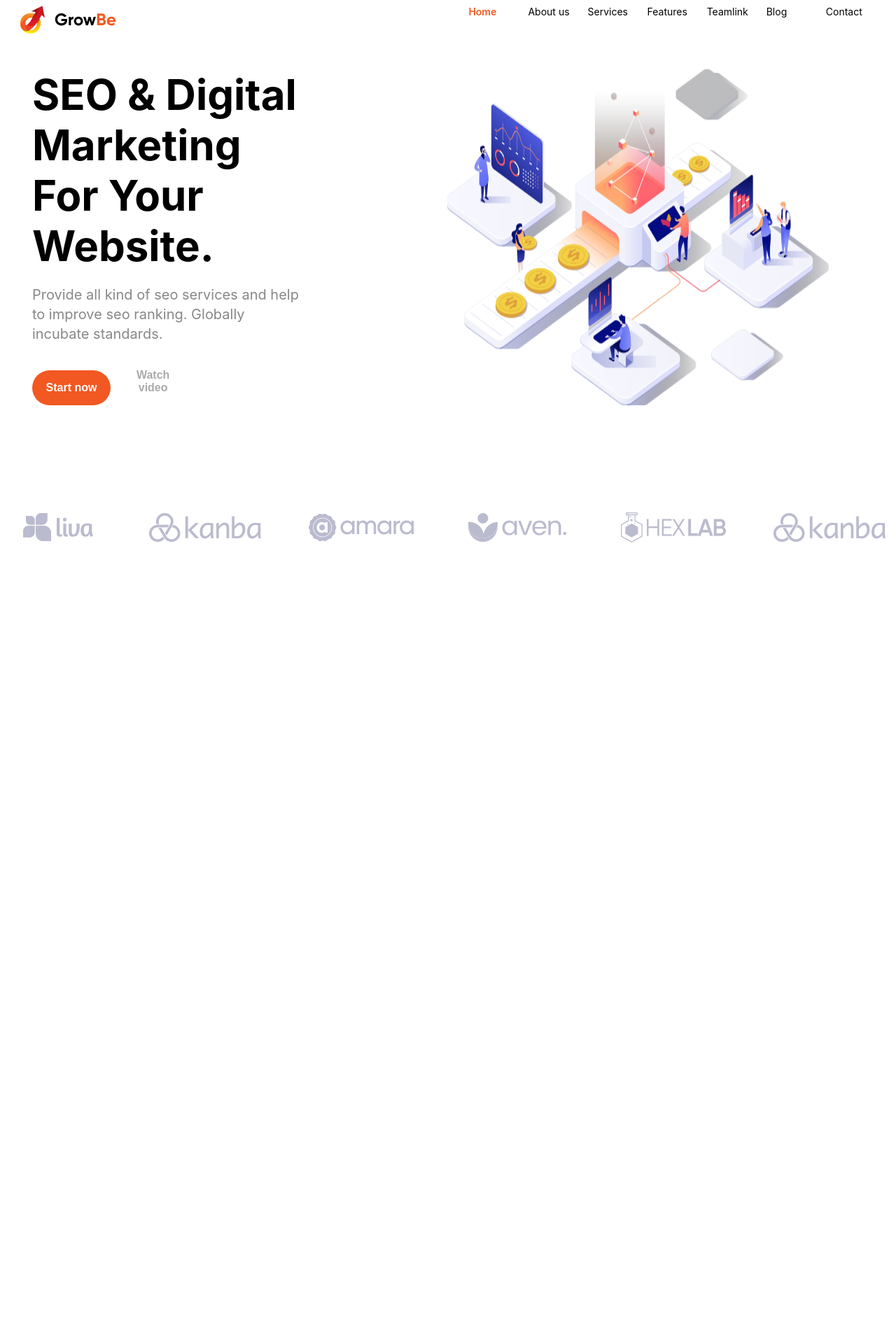
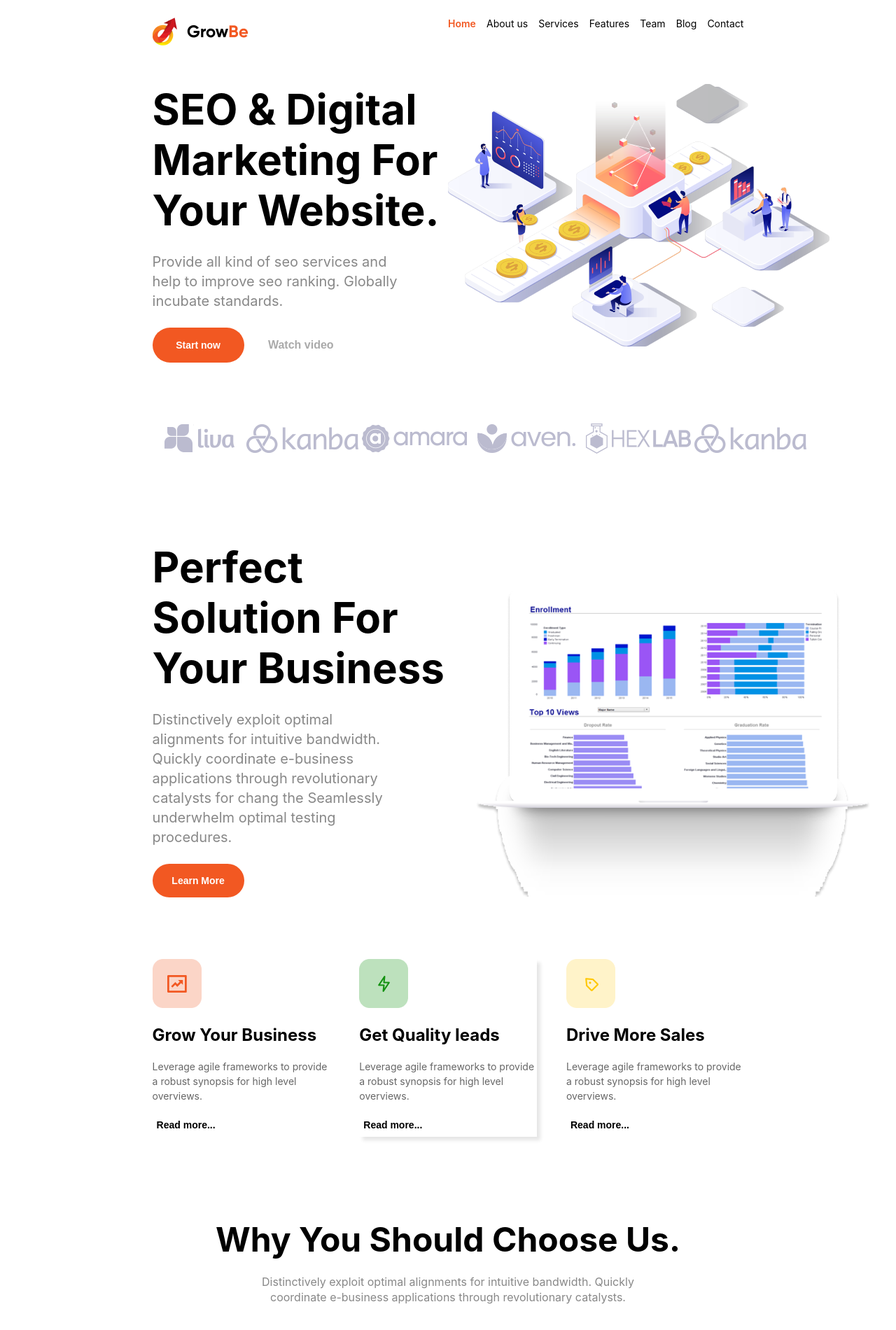
Before and after one commit to Debechelo/HTML.CSS, a plain HTML site: page GrowBe/index.html in a window 1280 px wide. Shown: the top 1900 px of the page at 70% size. Before the commit the page ends 887 px from the top, so only its background shows below. Drawn offline with Linux system fonts and the light colour scheme.

Commit message:
GrowBe1.5

```diff
--- a/GrowBe/index.html
+++ b/GrowBe/index.html
@@ -9,17 +9,24 @@
 </head>
 
 <body>
-    <div class="body_class">
     <div class="header">
-            <img class="logo" src="images/Logo.png" alt="">
+        <div class="logo">
+            <img class="logo" src="images/Logo.png" alt=""></div>
         <div class="menu">
-                <div href="" class="link_home">Home</div>
-                <div href="" class="link_menu">About us</div>
-                <div href="" class="link_menu">Services</div>
-                <div href="" class="link_menu">Features</div>
-                <div href="" class="link_menu">Teamlink</div>
-                <div href="" class="link_menu">Blog</div>
-                <div href="" class="link_menu">Contact</div>
+            <div class="link_home">
+                <link rel="stylesheet" href="">Home</div>
+            <div class="link_menu">
+                <link rel="stylesheet" href="">About us</div>
+            <div class="link_menu">
+                <link rel="stylesheet" href="">Services</div>
+            <div class="link_menu">
+                <link rel="stylesheet" href="">Features</div>
+            <div class="link_menu">
+                <link rel="stylesheet" href="">Team</div>
+            <div class="link_menu">
+                <link rel="stylesheet" href="">Blog</div>
+            <div class="link_menu">
+                <link rel="stylesheet" href="">Contact</div>
         </div>
     </div>
 
@@ -40,18 +47,107 @@
                     </button>
             </div>
         </div>
+        <div class="big_image">
             <img src="images/pngfind 1.png" alt="">
+        </div>
     </div>
 
     <div class="bottom">
-            <img src="images/1.png" alt="">
-            <img src="images/2.png" alt="">
-            <img src="images/3.png" alt="">
-            <img src="images/4.png" alt="">
-            <img src="images/5.png" alt="">
-            <img src="images/6.png" alt="">
+        <div class="image_logo">
+            <img src="images/1.png" alt=""></div>
+        <div class="image_logo">
+            <img src="images/2.png" alt=""></div>
+        <div class="image_logo">
+            <img src="images/3.png" alt=""></div>
+        <div class="image_logo">
+            <img src="images/4.png" alt=""></div>
+        <div class="image_logo">
+            <img src="images/5.png" alt=""></div>
+        <div class="image_logo">
+            <img src="images/6.png" alt=""></div>
+    </div>
+
+    <div class="top_content">
+        <div class="top_info">
+            <div class="info_1_top">
+                Perfect Solution For Your Business
+            </div>
+            <div class="info_2_top">
+                Distinctively exploit optimal alignments for intuitive bandwidth. Quickly coordinate e-business applications through revolutionary catalysts for chang the Seamlessly underwhelm optimal testing procedures.
+            </div>
+            <div class="top_button">
+                <button class="button_start">
+                    Learn More
+                    </button>
             </div>
         </div>
+        <div class="big_image">
+            <img src="images/macbook.png" alt="">
+        </div>
+    </div>
+
+    <div class="bottom">
+        <div class="card">
+            <div class="icon">
+                <img src="images/Icon1.png" alt="">
+            </div>
+            <div class="card_info_1">Grow Your Business</div>
+            <div class="card_info_2">Leverage agile frameworks to provide a robust synopsis for high level overviews.</div>
+            <button class="read_more_button"> Read more...</button>
+        </div>
+        <div class="card card_dop">
+            <div class="icon">
+                <img src="images/Icon2.png" alt="">
+            </div>
+            <div class="card_info_1">Get Quality Ieads</div>
+            <div class="card_info_2">Leverage agile frameworks to provide a robust synopsis for high level overviews.</div>
+            <button class="read_more_button">Read more...</button>
+        </div>
+        <div class="card">
+            <div class="icon">
+                <img src="images/Icon3.png" alt="">
+            </div>
+            <div class="card_info_1">Drive More Sales</div>
+            <div class="card_info_2">Leverage agile frameworks to provide a robust synopsis for high level overviews.</div>
+            <button class="read_more_button">Read more...</button>
+        </div>
+    </div>
+
+    <div class="info_center">
+        <div class="info_center_1">Why You Should Choose Us.</div>
+        <div class="info_center_2">Distinctively exploit optimal alignments for intuitive bandwidth. Quickly coordinate e-business applications through revolutionary catalysts.</div>
+    </div>
+
+    <div class="bottom">
+        <div class="card_learn_more">
+            <div class="image1">
+                <img src="images/img1.png" alt="" ;>
+            </div>
+            <div class="info_card_learn_more_1 ">Keyword Research</div>
+            <div class="info_card_learn_more_2 ">Business applications through revolutionary catalysts for chang the Seamlessly underwhelm dures.</div>
+            <button class="button_start button_dop ">Learn More ></button>
+        </div>
+
+        <div class="card_learn_more ">
+            <div class="image1 ">
+                <img src="images/img2.png " alt=" ">
+            </div>
+            <div class="info_card_learn_more_1 ">Seo Optimazadion</div>
+            <div class="info_card_learn_more_2 ">Business applications through revolutionary catalysts for chang the Seamlessly underwhelm dures.</div>
+            <button class="button_start button_dop ">Learn More ></button>
+        </div>
+
+        <div class="card_learn_more ">
+            <div class="image1 ">
+                <img src="images/img3.png " alt=" ">
+            </div>
+            <div class="info_card_learn_more_1 ">Social Marketing</div>
+            <div class="info_card_learn_more_2 ">Business applications through revolutionary catalysts for chang the Seamlessly underwhelm dures.</div>
+            <button class="button_start button_dop ">Learn More ></button>
+        </div>
+    </div>
+
+
 </body>
 
 </html>
--- a/GrowBe/style.css
+++ b/GrowBe/style.css
@@ -1,18 +1,17 @@
-.body_class {
-    height: 100%;
+body {
     font-family: Inter;
     background: white;
     display: flex;
     flex-direction: column;
-    justify-content: space-between;
+    margin-left: 17%;
+    margin-right: 17%;
 }
 
 .header {
-    width: 100%;
-    gap: 460px;
-    justify-content: space-around;
     display: flex;
-    margin-bottom: 4%;
+    justify-content: space-between;
+    margin-bottom: 6%;
+    margin-top: 2%;
 }
 
 .logo {
@@ -21,41 +20,34 @@
 }
 
 .menu {
-    width: 46%;
-    gap: 14px;
+    width: 50%;
     font-size: 14px;
     display: flex;
-    flex-direction: row;
+    justify-content: space-between;
 }
 
 .link_home {
-    width: 13%;
     color: #F25822;
-    justify-content: center;
     font-weight: 600;
 }
 
 .link_menu {
-    width: 13%;
     color: black;
-    justify-content: center;
     font-weight: 400;
 }
 
 .top_content {
-    margin-left: 3%;
-    margin-right: 7%;
+    display: flex;
     justify-content: space-between;
-    display: flex
 }
 
 .top_info {
-    width: 34%;
+    width: 70%;
+    display: flex;
     flex-direction: column;
     justify-content: flex-start;
     align-items: flex-start;
-    gap: 20px;
-    display: flex;
+    gap: 24px;
 }
 
 .info_1_top {
@@ -67,23 +59,24 @@
 }
 
 .info_2_top {
+    width: 86%;
     color: #888888;
     font-size: 20px;
     font-family: Inter;
     font-weight: 400;
     line-height: 28px;
-    word-wrap: break-word
+    word-wrap: break-word;
 }
 
 .top_button {
     width: 100%;
+    display: flex;
     justify-content: flex-start;
-    align-items: center;
-    gap: 48px;
+    gap: 20px;
 }
 
 .button_start {
-    width: 29%;
+    width: 31%;
     border: none;
     padding-left: 10px;
     padding-right: 10px;
@@ -91,11 +84,9 @@
     padding-bottom: 16px;
     background: #F25822;
     border-radius: 56px;
-    justify-content: center;
-    align-items: center;
     gap: 10px;
     color: white;
-    font-size: 16px;
+    font-size: 14px;
     font-weight: 600;
     word-wrap: break-word;
 }
@@ -108,8 +99,6 @@
     padding-top: 16px;
     padding-bottom: 16px;
     background: white;
-    justify-content: center;
-    align-items: center;
     gap: 10px;
     color: #AAAAAA;
     font-size: 16px;
@@ -117,13 +106,108 @@
     word-wrap: break-word;
 }
 
+.big_image {
+    width: 50%;
+}
+
 .bottom {
-    width: 100%;
-    padding-top: 100px;
-    padding-bottom: 100px;
+    display: flex;
+    justify-content: space-between;
+    margin-top: 10%;
+    margin-bottom: 14%;
+}
+
+.card {
+    width: 30%;
+    display: flex;
+    flex-direction: column;
+    gap: 20px;
+}
+
+.card_dop {
+    box-shadow: 5px 5px 5px 0px rgba(0, 0, 0, .1);
+}
+
+.card_info_1 {
+    font-weight: 700;
+    font-size: 24px;
+    line-height: 29px;
+    color: #000000;
+}
+
+.card_info_2 {
+    font-weight: 400;
+    font-size: 14px;
+    line-height: 150%;
+    color: #666666;
+}
+
+.read_more_button {
+    font-weight: 600;
+    font-size: 14px;
+    line-height: 150%;
+    border: none;
+    background: white;
+    text-align: left;
+    gap: 10px;
+    color: black;
+    margin-bottom: 2%
+}
+
+.info_center {
+    display: flex;
+    flex-direction: column;
     justify-content: space-around;
-    align-items: flex-end;
-    gap: 48px;
+    align-items: center;
+    gap: 20px;
+}
+
+.info_center_1 {
+    font-weight: 700;
+    font-size: 48px;
+    line-height: 120%;
+    text-align: center;
+}
+
+.info_center_2 {
+    width: 65%;
+    font-weight: 400;
+    font-size: 16px;
+    line-height: 140%;
+    color: #888888;
+    text-align: center;
+}
+
+.card_learn_more {
+    width: 30%;
     display: flex;
-    margin-top: 4%;
+    flex-direction: column;
+    justify-content: space-between;
+    align-items: center;
+    gap: 20px;
+    box-shadow: 5px -5px 5px 5px rgba(0, 0, 0, .1);
 }
+
+.image1 {
+    clip-path: polygon(10% 0, 90% 0, 90% 100%, 10% 100%);
+}
+
+.info_card_learn_more_1 {
+    font-weight: 700;
+    font-size: 24px;
+    line-height: 29px;
+    text-align: center;
+}
+
+.info_card_learn_more_2 {
+    width: 70%;
+    font-weight: 400;
+    font-size: 16px;
+    line-height: 150%;
+    text-align: center;
+    color: #666666;
+}
+
+.button_dop {
+    width: 65%;
+}
```
Also changed, not shown: GrowBe/images/Icon1.png (added), GrowBe/images/Icon2.png (added), GrowBe/images/Icon3.png (added), GrowBe/images/img1.png (added), GrowBe/images/img2.png (added), GrowBe/images/img3.png (added), GrowBe/images/macbook.png (added). Lines whose indentation alone changed are shown as unchanged.
